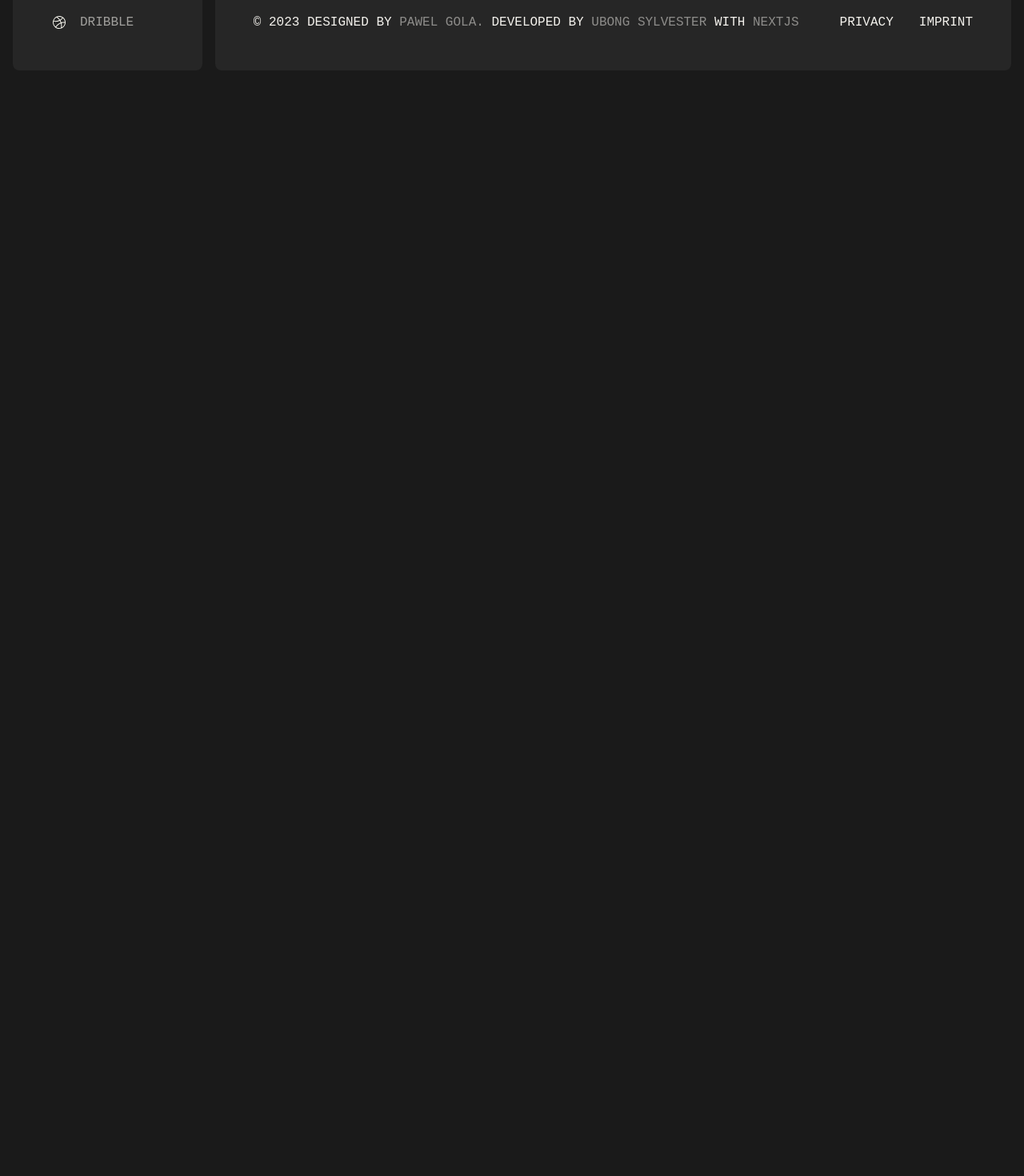
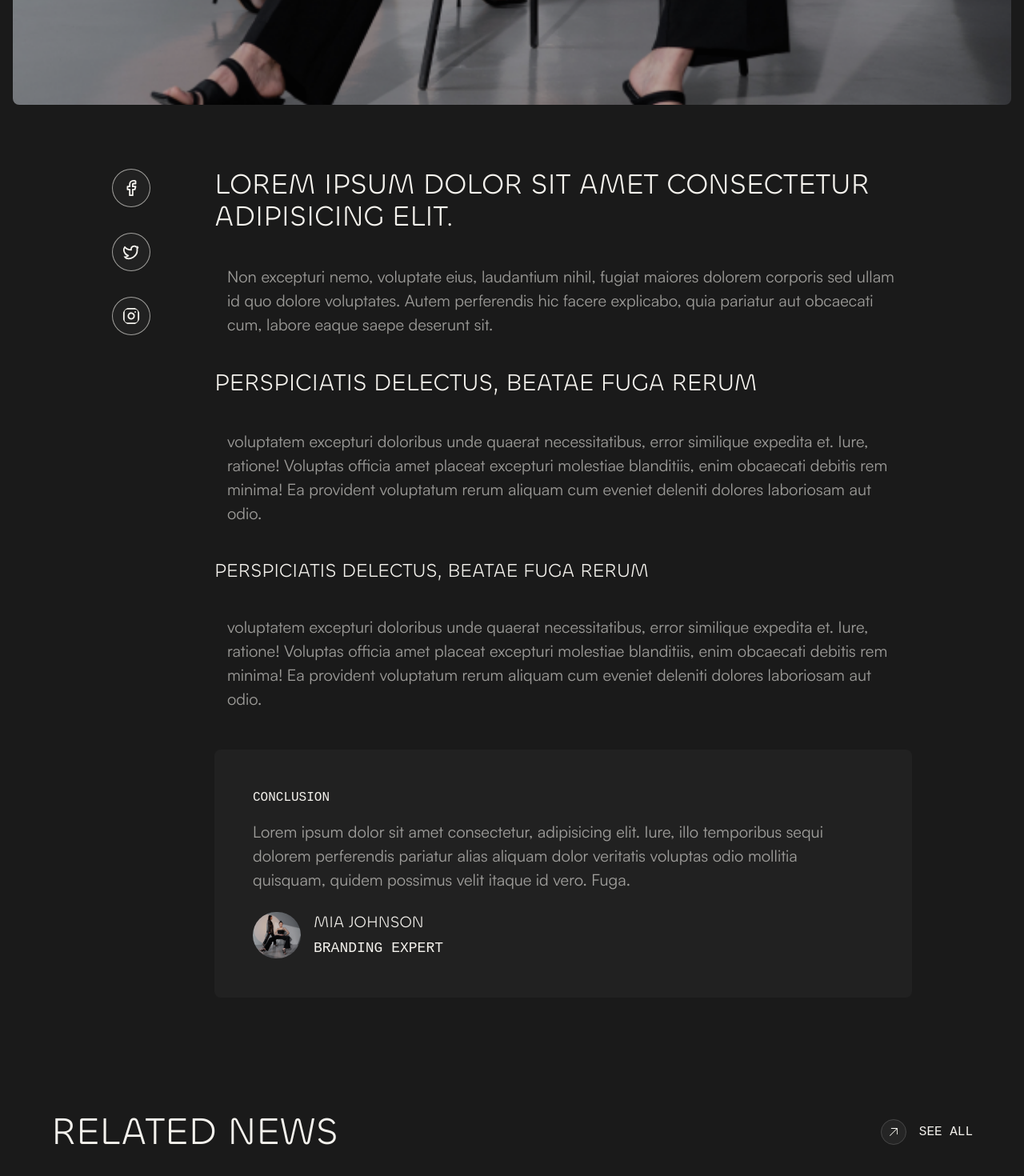
Before and after one commit to ubong-s/alvy, a Next.js app: page /blog/1 in a window 1280 px wide. Shown: the part 1312-2782 px from the top of the page at 80% size. Before the commit the page ends 1416 px from the top, so only its background shows below. Built offline with nearby package versions, Linux system fonts and the light colour scheme.

Commit message:
completed blog post content styling

```diff
--- a/app/(routes)/blog/[slug]/components/post-content.tsx
+++ b/app/(routes)/blog/[slug]/components/post-content.tsx
@@ -1,3 +1,88 @@
+import { Facebook, Twitter, Instagram } from 'lucide-react';
+import Image from 'next/image';
+
 export const PostContent = () => {
-  return <div>PostContent</div>;
+  return (
+    <section>
+      {/* Image */}
+      <div className='overflow-hidden h-[300px] md:h-[350px] lg:h-screen'>
+        <Image
+          src='/images/noise.png'
+          alt='hero Image'
+          width={1920}
+          height={914}
+          className='w-full h-full object-cover'
+        />
+      </div>
+
+      {/* Content */}
+
+      <div className='py-12 flex flex-col gap-8 max-w-[1000px] mx-auto md:py-20 md:flex-row  md:gap-12 md:items-start lg:gap-20'>
+        {/* Social Share */}
+        <div className='flex gap-8 md:flex-col'>
+          <Facebook className='bg-cod-gray-2 rounded-full w-10 h-10 md:w-12 md:h-12 p-3 border border-t-gray' />
+          <Twitter className='bg-cod-gray-2 rounded-full w-10 h-10 md:w-12 md:h-12 p-3 border border-t-gray' />
+          <Instagram className='bg-cod-gray-2 rounded-full w-10 h-10 md:w-12 md:h-12 p-3 border border-t-gray' />
+        </div>
+
+        <div className='flex flex-col gap-8'>
+          {/* Text Content */}
+          <div className='post-content flex flex-col gap-6'>
+            <h2>Lorem ipsum dolor sit amet consectetur adipisicing elit. </h2>
+            <p>
+              Non excepturi nemo, voluptate eius, laudantium nihil, fugiat
+              maiores dolorem corporis sed ullam id quo dolore voluptates. Autem
+              perferendis hic facere explicabo, quia pariatur aut obcaecati cum,
+              labore eaque saepe deserunt sit.
+            </p>
+            <h3>Perspiciatis delectus, beatae fuga rerum</h3>
+            <p>
+              voluptatem excepturi doloribus unde quaerat necessitatibus, error
+              similique expedita et. Iure, ratione! Voluptas officia amet
+              placeat excepturi molestiae blanditiis, enim obcaecati debitis rem
+              minima! Ea provident voluptatum rerum aliquam cum eveniet deleniti
+              dolores laboriosam aut odio.
+            </p>
+            <h4>Perspiciatis delectus, beatae fuga rerum</h4>
+            <p>
+              voluptatem excepturi doloribus unde quaerat necessitatibus, error
+              similique expedita et. Iure, ratione! Voluptas officia amet
+              placeat excepturi molestiae blanditiis, enim obcaecati debitis rem
+              minima! Ea provident voluptatum rerum aliquam cum eveniet deleniti
+              dolores laboriosam aut odio.
+            </p>
+          </div>
+
+          {/* Conclusion  & Author */}
+
+          <div className='bg-cod-gray-2 p-6 flex flex-col gap-4 md:p-8 lg:p-12 '>
+            <h3 className='font-roboto-mono'>Conclusion</h3>
+            <p className='text-t-gray mb-0'>
+              Lorem ipsum dolor sit amet consectetur, adipisicing elit. Iure,
+              illo temporibus sequi dolorem perferendis pariatur alias aliquam
+              dolor veritatis voluptas odio mollitia quisquam, quidem possimus
+              velit itaque id vero. Fuga.
+            </p>
+
+            <div className='flex gap-4 items-center mt-2'>
+              <Image
+                src='/images/noise.png'
+                alt='author'
+                width={60}
+                height={60}
+                className='rounded-full'
+              />
+
+              <div className='flex flex-col gap-1 '>
+                <h4 className='text-lg lg:text-xl'>Mia Johnson</h4>
+                <p className='font-roboto-mono uppercase text-base lg:text-lg'>
+                  Branding Expert
+                </p>
+              </div>
+            </div>
+          </div>
+        </div>
+      </div>
+    </section>
+  );
 };
--- a/app/(routes)/blog/[slug]/components/post-intro.tsx
+++ b/app/(routes)/blog/[slug]/components/post-intro.tsx
@@ -2,7 +2,7 @@ import { ButtonLink } from '@/components/ui';
 
 export const PostIntro = () => {
   return (
-    <div>
+    <section>
       {/* Heading */}
       <div className='flex flex-col gap-8 py-8 md:p-8 lg:flex-row lg:items-start lg:justify-between lg:p-12 lg:gap-12 lg:py-20 xl:gap-20  xl:py-32'>
         <h2 className='text-4xl lg:leading-[65px] lg:text-[55px] xl:text-[60px] 2xl:text-[65px]'>
@@ -41,6 +41,6 @@ export const PostIntro = () => {
           <p>10 mins</p>
         </div>
       </div>
-    </div>
+    </section>
   );
 };
--- /dev/null
+++ b/app/(routes)/blog/[slug]/components/related-posts.tsx
@@ -0,0 +1,17 @@
+'use client';
+
+import { posts_data } from '@/mockdata/posts_data';
+
+import { PostList, SectionHeader } from '@/components/ui';
+
+export const RelatedPosts = () => {
+  return (
+    <section>
+      <SectionHeader
+        title='Related news'
+        link={{ href: '/blog', text: 'See All' }}
+      />
+      {posts_data && <PostList posts={posts_data.slice(0, 3)} />}
+    </section>
+  );
+};
--- a/app/(routes)/blog/[slug]/page.tsx
+++ b/app/(routes)/blog/[slug]/page.tsx
@@ -1,13 +1,14 @@
-import { PostList, SubscriptionForm } from '@/components/ui';
+import { SubscriptionForm } from '@/components/ui';
 import { PostIntro } from './components/post-intro';
 import { PostContent } from './components/post-content';
+import { RelatedPosts } from './components/related-posts';
 
 const SinglePostPage = () => {
   return (
     <div className='grid gap-4 py-4'>
       <PostIntro />
       <PostContent />
-      <PostList />
+      <RelatedPosts />
       <SubscriptionForm />
     </div>
   );
--- a/app/globals.css
+++ b/app/globals.css
@@ -72,3 +72,19 @@ main {
 div {
   @apply rounded-lg;
 }
+
+.post-content h2 {
+  @apply text-2xl md:text-3xl lg:text-4xl;
+}
+
+.post-content h3 {
+  @apply text-xl md:text-2xl lg:text-3xl;
+}
+
+.post-content h4 {
+  @apply text-lg md:text-xl lg:text-2xl;
+}
+
+.post-content p {
+  @apply text-t-gray m-4;
+}
--- a/package.json
+++ b/package.json
@@ -17,6 +17,7 @@
     "autoprefixer": "10.4.14",
     "eslint": "8.43.0",
     "eslint-config-next": "13.4.6",
+    "lucide-react": "^0.268.0",
     "next": "13.4.6",
     "postcss": "8.4.24",
     "react": "18.2.0",
```
Also changed, not shown: 1 other file (tests, documents, lock files or other folders).
